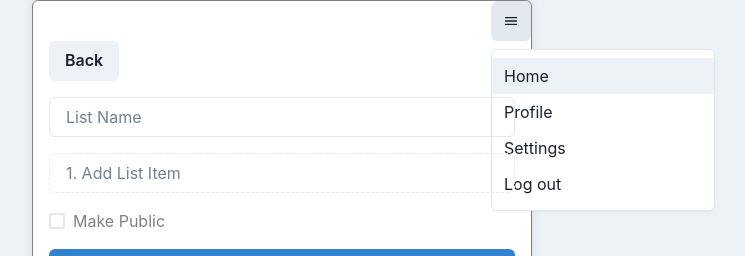
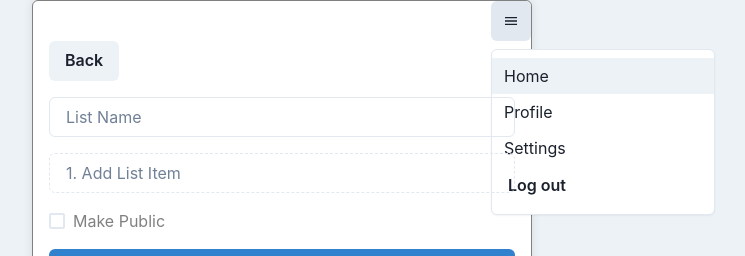
Before and after one commit to Jonjo7Dia/ListIt, a React (Vite) app: page /create in a window 1280 px wide. Both pictures are taken after a click on the button "Options". Shown: the top 256 px of the page, without its empty margins (358-1103 px from the left). Built offline with nearby package versions, Linux system fonts and the light colour scheme; no server answers.

Commit message:
Add use Logout hook

```diff
--- a/src/components/MenuButton/MenuButton.tsx
+++ b/src/components/MenuButton/MenuButton.tsx
@@ -5,13 +5,19 @@ import {
   MenuList,
   MenuItem,
   IconButton,
+  Button,
 } from "@chakra-ui/react";
 import { IoMdMenu } from "react-icons/io";
 import { useNavigate } from "react-router-dom";
+import useLogout from "../../hooks/useLogout";
 
 const MenuButtonComponent: React.FC = () => {
   const navigate = useNavigate();
+  const { handleLogout, loading } = useLogout();
   const navTo = (navPath: string) => {
+    if (navPath == "/auth") {
+      handleLogout();
+    }
     navigate(navPath);
   };
 
@@ -28,7 +34,16 @@ const MenuButtonComponent: React.FC = () => {
         <MenuItem onClick={() => navTo("/")}>Home</MenuItem>
         <MenuItem onClick={() => navTo("/profile")}>Profile</MenuItem>
         <MenuItem onClick={() => navTo("/settings")}>Settings</MenuItem>
-        <MenuItem onClick={() => navTo("/auth")}>Log out</MenuItem>
+        <Button
+          onClick={() => navTo("/auth")}
+          background={"transparent"}
+          isLoading={loading}
+          width={"100%"}
+          justifyContent={"flex-start"}
+          borderRadius={0}
+        >
+          Log out
+        </Button>
       </MenuList>
     </Menu>
   );
--- /dev/null
+++ b/src/hooks/useLogout.ts
@@ -0,0 +1,21 @@
+import { useSignOut } from "react-firebase-hooks/auth";
+import { auth } from "../firebase/firebase";
+import useShowToasts from "./useShowToasts";
+
+const useLogout = () => {
+  const [signOut, loading, error] = useSignOut(auth);
+  const showToast = useShowToasts();
+  const handleLogout = async () => {
+    try {
+      await signOut();
+      localStorage.removeItem("user-infor");
+    } catch (error) {
+      const err = error as Error;
+      showToast("Error", err.message, "error");
+    }
+  };
+
+  return { handleLogout, loading, error };
+};
+
+export default useLogout;
```
